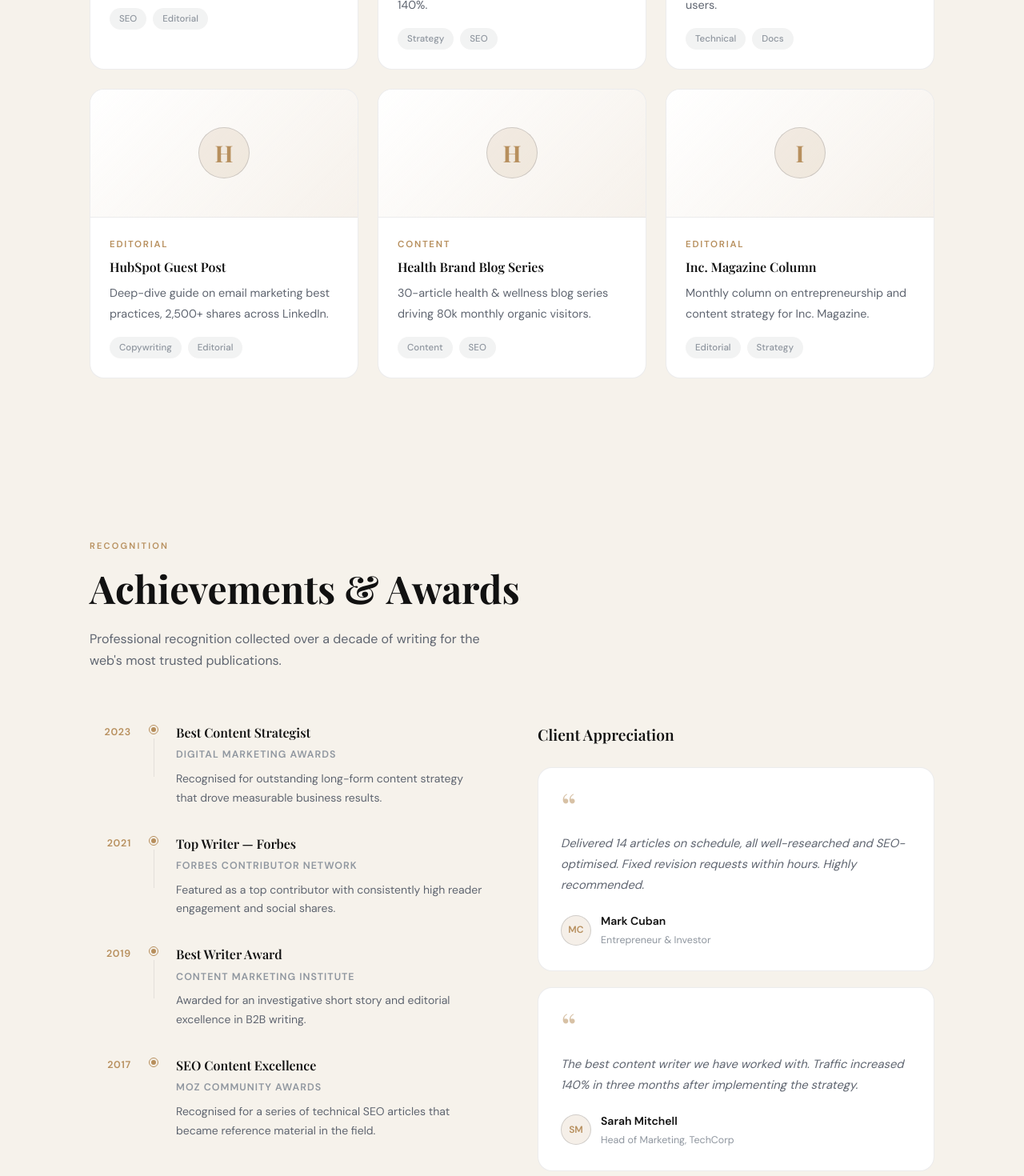
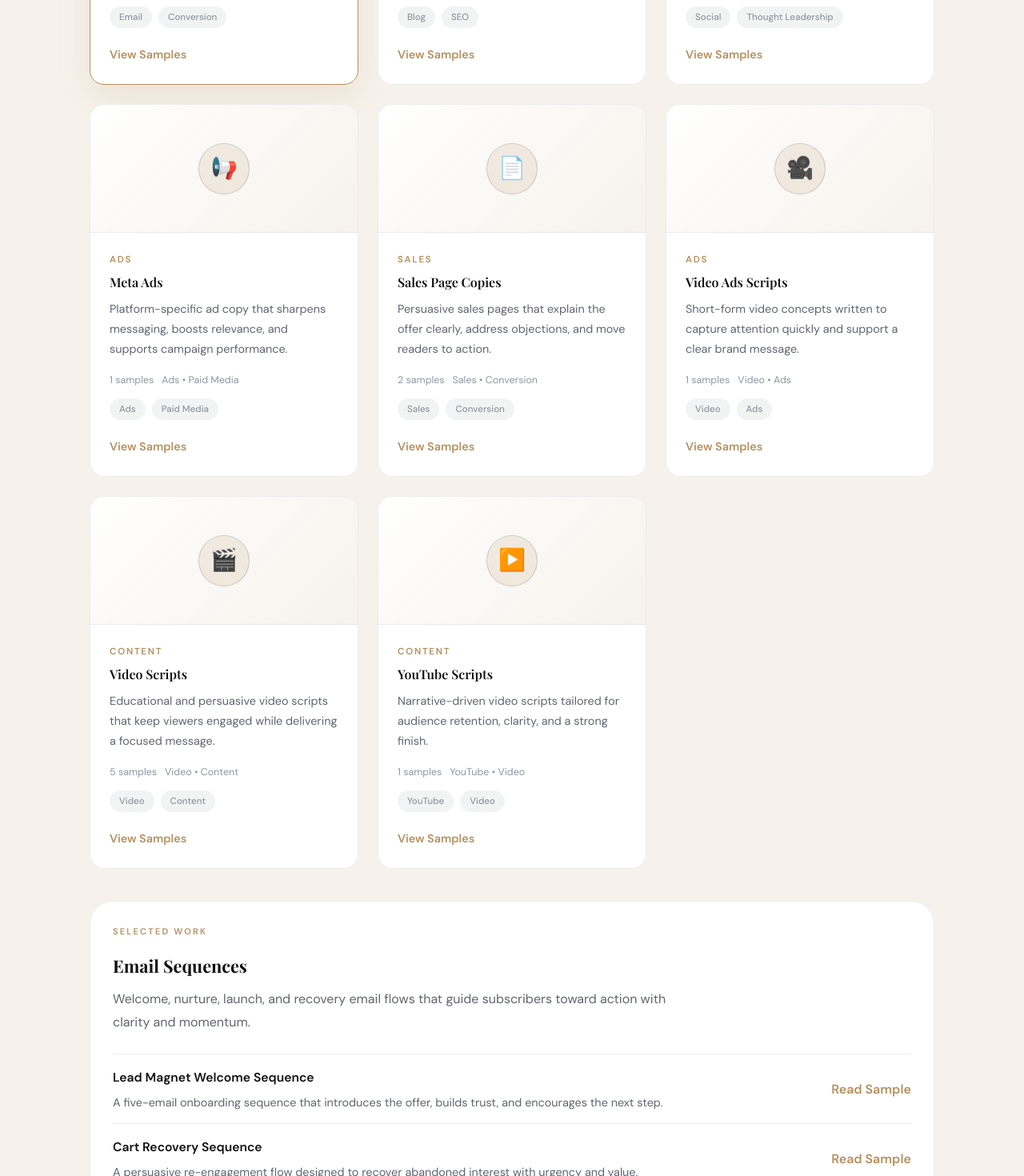
Before and after one commit to 0xDaruby/MJ-Portfolio, a React (Vite) app: page / in a window 1280 px wide. Shown: the part 3600-5070 px from the top of the page at 80% size. Built offline with nearby package versions, Linux system fonts and the light colour scheme.

Commit message:
Render Portfolio

```diff
--- a/src/components/Portfolio.css
+++ b/src/components/Portfolio.css
@@ -78,6 +78,12 @@
   box-shadow: 0 24px 56px rgba(16,24,32,0.06);
 }
 
+.portfolio-card--selected {
+  border-color: var(--accent);
+  box-shadow: 0 18px 42px rgba(183, 143, 93, 0.14);
+  transform: translateY(-3px);
+}
+
 .portfolio-card__thumb {
   height: 160px;
   background: linear-gradient(135deg, rgba(255,255,255,0.95) 0%, rgba(183,143,93,0.12) 100%);
@@ -98,11 +104,8 @@
   justify-content: center;
 }
 
-.portfolio-card__thumb-letter {
-  font-family: var(--font-display);
-  font-size: 1.8rem;
-  font-weight: 700;
-  color: var(--accent);
+.portfolio-card__thumb-icon {
+  font-size: 1.7rem;
 }
 
 .portfolio-card__body { padding: 24px; }
@@ -137,10 +140,20 @@
   margin-bottom: 16px;
 }
 
+.portfolio-card__meta {
+  display: flex;
+  flex-wrap: wrap;
+  gap: 10px;
+  font-size: 0.78rem;
+  color: var(--text-muted);
+  margin-bottom: 12px;
+}
+
 .portfolio-card__tags {
   display: flex;
   gap: 8px;
   flex-wrap: wrap;
+  margin-bottom: 20px;
 }
 
 .portfolio-card__tag {
@@ -152,6 +165,86 @@
   padding: 4px 12px;
 }
 
+.portfolio-card__action {
+  border: none;
+  background: transparent;
+  color: var(--accent);
+  font-weight: 600;
+  padding: 0;
+  cursor: pointer;
+  font-size: 0.9rem;
+}
+
+.portfolio-detail {
+  margin-top: 40px;
+  background: var(--bg-secondary);
+  border: 1px solid var(--border);
+  border-radius: var(--radius-lg);
+  padding: 28px;
+}
+
+@media (max-width: 600px) {
+  .portfolio-detail { padding: 20px; }
+}
+
+.portfolio-detail__header {
+  margin-bottom: 24px;
+}
+
+.portfolio-detail__title {
+  font-family: var(--font-display);
+  font-size: 1.35rem;
+  color: var(--text-primary);
+  margin-top: 8px;
+  margin-bottom: 10px;
+}
+
+.portfolio-detail__desc {
+  color: var(--text-secondary);
+  line-height: 1.8;
+  max-width: 700px;
+}
+
+.portfolio-detail__samples {
+  display: grid;
+  gap: 14px;
+}
+
+.portfolio-sample {
+  display: flex;
+  justify-content: space-between;
+  align-items: center;
+  gap: 16px;
+  border-top: 1px solid var(--border);
+  padding-top: 16px;
+}
+
+@media (max-width: 600px) {
+  .portfolio-sample {
+    flex-direction: column;
+    align-items: flex-start;
+  }
+}
+
+.portfolio-sample__title {
+  font-size: 0.98rem;
+  font-weight: 600;
+  color: var(--text-primary);
+  margin-bottom: 6px;
+}
+
+.portfolio-sample__summary {
+  color: var(--text-secondary);
+  font-size: 0.9rem;
+  line-height: 1.7;
+}
+
+.portfolio-sample__link {
+  color: var(--accent);
+  font-weight: 600;
+  white-space: nowrap;
+}
+
 @media (max-width: 1000px) {
   .portfolio__grid { grid-template-columns: repeat(2, minmax(0, 1fr)); }
 }
--- a/src/components/Portfolio.jsx
+++ b/src/components/Portfolio.jsx
@@ -1,69 +1,231 @@
 import { useState } from 'react'
 import './Portfolio.css'
 
-const projects = [
-  { id: 1, title: 'Forbes Feature Article', category: 'Editorial', desc: 'Long-form investigative piece on digital marketing trends reaching 200k+ readers.', tags: ['SEO', 'Editorial'] },
-  { id: 2, title: 'E-commerce Content Strategy', category: 'Strategy', desc: 'Full content audit and 6-month strategy for a fashion brand, growing organic traffic 140%.', tags: ['Strategy', 'SEO'] },
-  { id: 3, title: 'SaaS Product Documentation', category: 'Technical', desc: 'Complete user documentation suite for a project management SaaS with 50k+ users.', tags: ['Technical', 'Docs'] },
-  { id: 4, title: 'HubSpot Guest Post', category: 'Editorial', desc: 'Deep-dive guide on email marketing best practices, 2,500+ shares across LinkedIn.', tags: ['Copywriting', 'Editorial'] },
-  { id: 5, title: 'Health Brand Blog Series', category: 'Content', desc: '30-article health & wellness blog series driving 80k monthly organic visitors.', tags: ['Content', 'SEO'] },
-  { id: 6, title: 'Inc. Magazine Column', category: 'Editorial', desc: 'Monthly column on entrepreneurship and content strategy for Inc. Magazine.', tags: ['Editorial', 'Strategy'] },
+const portfolioItems = [
+  {
+    id: 'email-sequences',
+    title: 'Email Sequences',
+    category: 'Email',
+    description: 'Welcome, nurture, launch, and recovery email flows that guide subscribers toward action with clarity and momentum.',
+    sampleCount: 8,
+    icon: '✉️',
+    tags: ['Email', 'Conversion'],
+    samples: [
+      {
+        title: 'Lead Magnet Welcome Sequence',
+        summary: 'A five-email onboarding sequence that introduces the offer, builds trust, and encourages the next step.',
+        url: 'https://drive.google.com/drive/u/0/my-drive',
+      },
+      {
+        title: 'Cart Recovery Sequence',
+        summary: 'A persuasive re-engagement flow designed to recover abandoned interest with urgency and value.',
+        url: 'https://drive.google.com/drive/u/0/my-drive',
+      },
+      {
+        title: 'Launch Email Series',
+        summary: 'A multi-email campaign that creates anticipation and highlights the offer clearly.',
+        url: 'https://drive.google.com/drive/u/0/my-drive',
+      },
+    ],
+  },
+  {
+    id: 'blog-posts',
+    title: 'Blog Posts',
+    category: 'Content',
+    description: 'SEO-driven blog content that strengthens authority, improves discoverability, and keeps readers engaged.',
+    sampleCount: 1,
+    icon: '✍️',
+    tags: ['Blog', 'SEO'],
+    samples: [
+      {
+        title: 'SEO Content Sample',
+        summary: 'A long-form article built around search intent, reader value, and clear conversion paths.',
+        url: 'https://drive.google.com/drive/u/0/my-drive',
+      },
+    ],
+  },
+  {
+    id: 'linkedin-twitter',
+    title: 'LinkedIn & Twitter',
+    category: 'Social',
+    description: 'Authority-building posts designed to increase visibility, engagement, and trust across social platforms.',
+    sampleCount: 27,
+    icon: '📱',
+    tags: ['Social', 'Thought Leadership'],
+    samples: [
+      {
+        title: 'Thought Leadership Post',
+        summary: 'A post designed to spark conversation while reinforcing expertise and relevance.',
+        url: 'https://drive.google.com/drive/u/0/my-drive',
+      },
+      {
+        title: 'Brand Awareness Post',
+        summary: 'A concise social post crafted to increase reach and create a stronger brand presence.',
+        url: 'https://drive.google.com/drive/u/0/my-drive',
+      },
+    ],
+  },
+  {
+    id: 'meta-ads',
+    title: 'Meta Ads',
+    category: 'Ads',
+    description: 'Platform-specific ad copy that sharpens messaging, boosts relevance, and supports campaign performance.',
+    sampleCount: 1,
+    icon: '📢',
+    tags: ['Ads', 'Paid Media'],
+    samples: [
+      {
+        title: 'Meta Ad Copy Sample',
+        summary: 'A short-form ad concept focused on attention, value, and a clear call to action.',
+        url: 'https://drive.google.com/drive/u/0/my-drive',
+      },
+    ],
+  },
+  {
+    id: 'sales-pages',
+    title: 'Sales Page Copies',
+    category: 'Sales',
+    description: 'Persuasive sales pages that explain the offer clearly, address objections, and move readers to action.',
+    sampleCount: 2,
+    icon: '📄',
+    tags: ['Sales', 'Conversion'],
+    samples: [
+      {
+        title: 'Product Launch Page',
+        summary: 'A conversion-focused page structured for clarity, trust, and a stronger offer narrative.',
+        url: 'https://drive.google.com/drive/u/0/my-drive',
+      },
+      {
+        title: 'Service Sales Page',
+        summary: 'A benefits-led page designed to communicate value and make the offer feel easier to choose.',
+        url: 'https://drive.google.com/drive/u/0/my-drive',
+      },
+    ],
+  },
+  {
+    id: 'video-ads',
+    title: 'Video Ads Scripts',
+    category: 'Ads',
+    description: 'Short-form video concepts written to capture attention quickly and support a clear brand message.',
+    sampleCount: 1,
+    icon: '🎥',
+    tags: ['Video', 'Ads'],
+    samples: [
+      {
+        title: 'Short Video Script',
+        summary: 'A concise script built to hook viewers early and guide them toward the intended action.',
+        url: 'https://drive.google.com/drive/u/0/my-drive',
+      },
+    ],
+  },
+  {
+    id: 'video-scripts',
+    title: 'Video Scripts',
+    category: 'Content',
+    description: 'Educational and persuasive video scripts that keep viewers engaged while delivering a focused message.',
+    sampleCount: 5,
+    icon: '🎬',
+    tags: ['Video', 'Content'],
+    samples: [
+      {
+        title: 'Explainer Video Script',
+        summary: 'A structured script that turns complex ideas into a clear and engaging story.',
+        url: 'https://drive.google.com/drive/u/0/my-drive',
+      },
+    ],
+  },
+  {
+    id: 'youtube-scripts',
+    title: 'YouTube Scripts',
+    category: 'Content',
+    description: 'Narrative-driven video scripts tailored for audience retention, clarity, and a strong finish.',
+    sampleCount: 1,
+    icon: '▶️',
+    tags: ['YouTube', 'Video'],
+    samples: [
+      {
+        title: 'YouTube Script Sample',
+        summary: 'A ready-to-record script written to keep pacing steady while reinforcing the main message.',
+        url: 'https://drive.google.com/drive/u/0/my-drive',
+      },
+    ],
+  },
 ]
 
-const filters = ['All', 'Editorial', 'Strategy', 'Technical', 'Content']
+export default function Portfolio() {
+  const [selectedId, setSelectedId] = useState(portfolioItems[0].id)
 
-export default function Portfolio() {
-  const [active, setActive] = useState('All')
+  const selectedItem = portfolioItems.find((item) => item.id === selectedId) || portfolioItems[0]
 
-  const filtered = active === 'All' ? projects : projects.filter((p) => p.category === active)
+  const handleViewSamples = (item) => {
+    setSelectedId(item.id)
+    document.getElementById('portfolio-detail')?.scrollIntoView({ behavior: 'smooth', block: 'start' })
+  }
 
   return (
     <section id="portfolio" className="section-pad portfolio">
       <div className="container">
         <div className="portfolio__header fade-up">
           <span className="section-label">My Work</span>
-          <h2 className="section-title">Recent Projects</h2>
+          <h2 className="section-title">Recent Work</h2>
           <p className="section-subtitle">
-            A selection of articles, strategies and documentation I'm proud of.
+            A selection of service-based writing samples designed to show the value of the work at a glance.
           </p>
         </div>
 
-        <div className="portfolio__filters fade-up" style={{ transitionDelay: '0.1s' }}>
-          {filters.map((f) => (
-            <button
-              key={f}
-              className={`portfolio__filter${active === f ? ' portfolio__filter--active' : ''}`}
-              onClick={() => setActive(f)}
+        <div className="portfolio__grid">
+          {portfolioItems.map((item, index) => (
+            <article
+              key={item.id}
+              className={`portfolio-card fade-up${selectedItem.id === item.id ? ' portfolio-card--selected' : ''}`}
+              style={{ transitionDelay: `${index * 0.07}s` }}
             >
-              {f}
-            </button>
+              <div className="portfolio-card__thumb">
+                <div className="portfolio-card__thumb-inner">
+                  <span className="portfolio-card__thumb-icon" aria-hidden="true">{item.icon}</span>
+                </div>
+              </div>
+              <div className="portfolio-card__body">
+                <span className="portfolio-card__category">{item.category}</span>
+                <h3 className="portfolio-card__title">{item.title}</h3>
+                <p className="portfolio-card__desc">{item.description}</p>
+                <div className="portfolio-card__meta">
+                  <span>{item.sampleCount} samples</span>
+                  <span>{item.tags.join(' • ')}</span>
+                </div>
+                <div className="portfolio-card__tags">
+                  {item.tags.map((tag) => (
+                    <span key={tag} className="portfolio-card__tag">{tag}</span>
+                  ))}
+                </div>
+                <button className="portfolio-card__action" onClick={() => handleViewSamples(item)}>
+                  View Samples
+                </button>
+              </div>
+            </article>
           ))}
         </div>
 
-        <div className="portfolio__grid">
-          {filtered.map((p, i) => (
-            <div
-              key={p.id}
-              className="portfolio-card fade-up"
-              style={{ transitionDelay: `${i * 0.07}s` }}
-            >
-              <div className="portfolio-card__thumb">
-                <div className="portfolio-card__thumb-inner">
-                  <span className="portfolio-card__thumb-letter">{p.title[0]}</span>
+        <div id="portfolio-detail" className="portfolio-detail fade-up">
+          <div className="portfolio-detail__header">
+            <span className="section-label">Selected Work</span>
+            <h3 className="portfolio-detail__title">{selectedItem.title}</h3>
+            <p className="portfolio-detail__desc">{selectedItem.description}</p>
+          </div>
+
+          <div className="portfolio-detail__samples">
+            {selectedItem.samples.map((sample) => (
+              <div key={sample.title} className="portfolio-sample">
+                <div>
+                  <h4 className="portfolio-sample__title">{sample.title}</h4>
+                  <p className="portfolio-sample__summary">{sample.summary}</p>
                 </div>
+                <a href={sample.url} target="_blank" rel="noreferrer" className="portfolio-sample__link">
+                  Read Sample
+                </a>
               </div>
-              <div className="portfolio-card__body">
-                <span className="portfolio-card__category">{p.category}</span>
-                <h3 className="portfolio-card__title">{p.title}</h3>
-                <p className="portfolio-card__desc">{p.desc}</p>
-                <div className="portfolio-card__tags">
-                  {p.tags.map((t) => (
-                    <span key={t} className="portfolio-card__tag">{t}</span>
-                  ))}
-                </div>
-              </div>
-            </div>
-          ))}
+            ))}
+          </div>
         </div>
       </div>
     </section>
```
